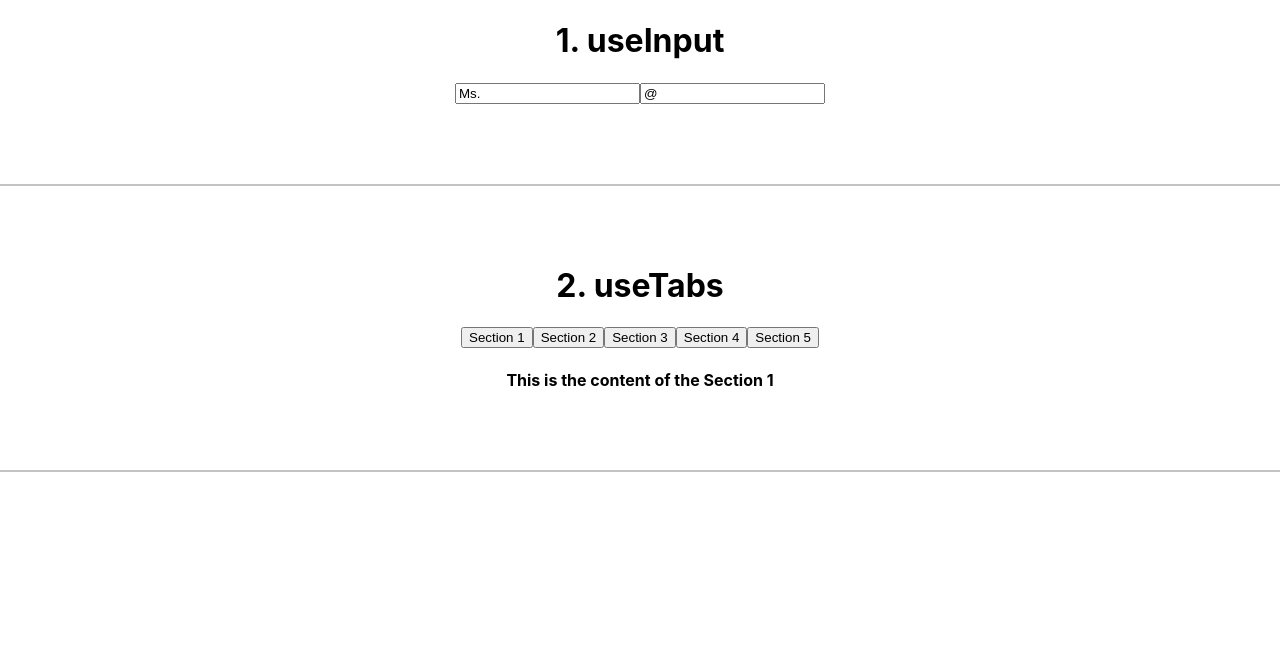
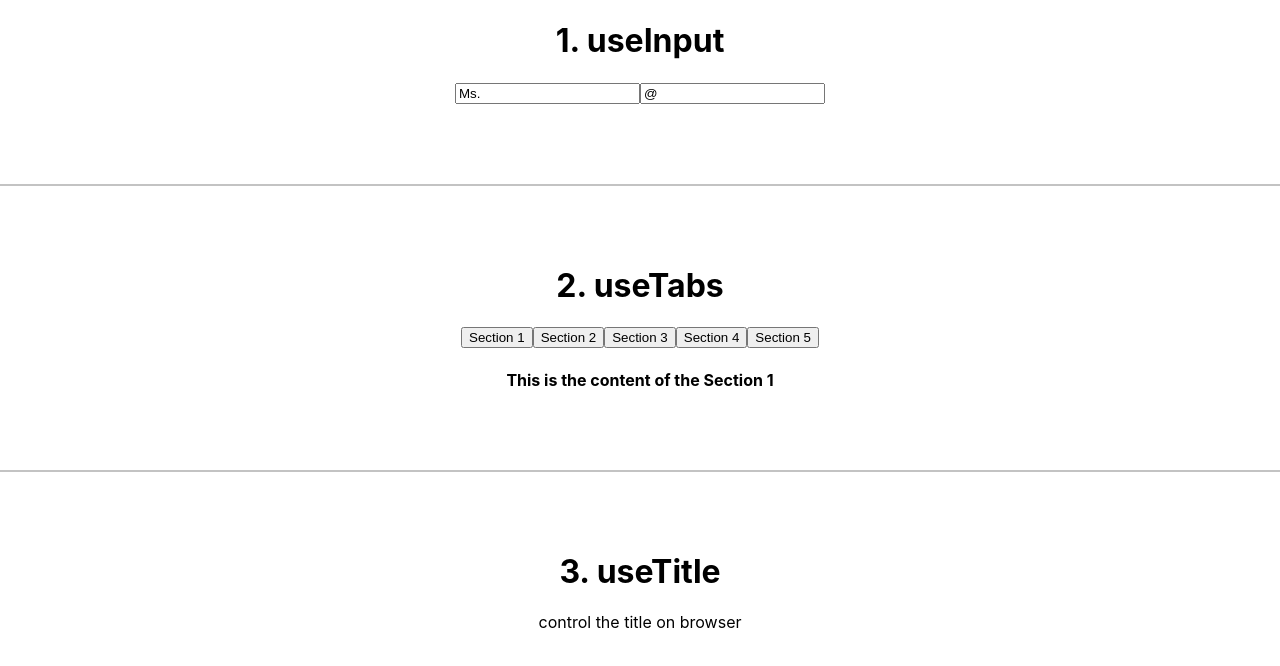
Before and after one commit to aurora-yn/react-hooks, a React (Create React App) app: page / in a window 1280 px wide. Shown: the top 666 px of the page. Built offline with nearby package versions, Linux system fonts and the light colour scheme.

Commit message:
03. useTitle

```diff
--- a/src/App.js
+++ b/src/App.js
@@ -3,6 +3,7 @@ import './App.css';
 
 import UseInput from './components/useInput'
 import UseTabs from './components/useTabs'
+import UseTitle from './components/useTitle'
 
 
 
@@ -14,6 +15,7 @@ function App() {
       <hr />
       <UseTabs />
       <hr />
+      <UseTitle />
     </div>
   );
 }
--- /dev/null
+++ b/src/components/useTitle.js
@@ -0,0 +1,23 @@
+import React, { useState, useEffect } from "react";
+
+const useTitle = initialTitle => {
+  const [title, setTitle] = useState(initialTitle);
+  const updateTitle = () => {
+    let htmlTitle = document.querySelector("title");
+    htmlTitle.innerText = title;
+  };
+  useEffect(updateTitle, [title]);
+  return setTitle;
+};
+
+export default function UseTitle() {
+  const titleUploader = useTitle("Hook Loading...");
+  setTimeout(() => titleUploader("Home"), 5000);
+
+  return (
+    <div>
+      <h1>3. useTitle</h1>
+      <p>control the title on browser</p>
+    </div>
+  );
+}
```
Also changed, not shown: 2 other files (tests, documents, lock files or other folders).
